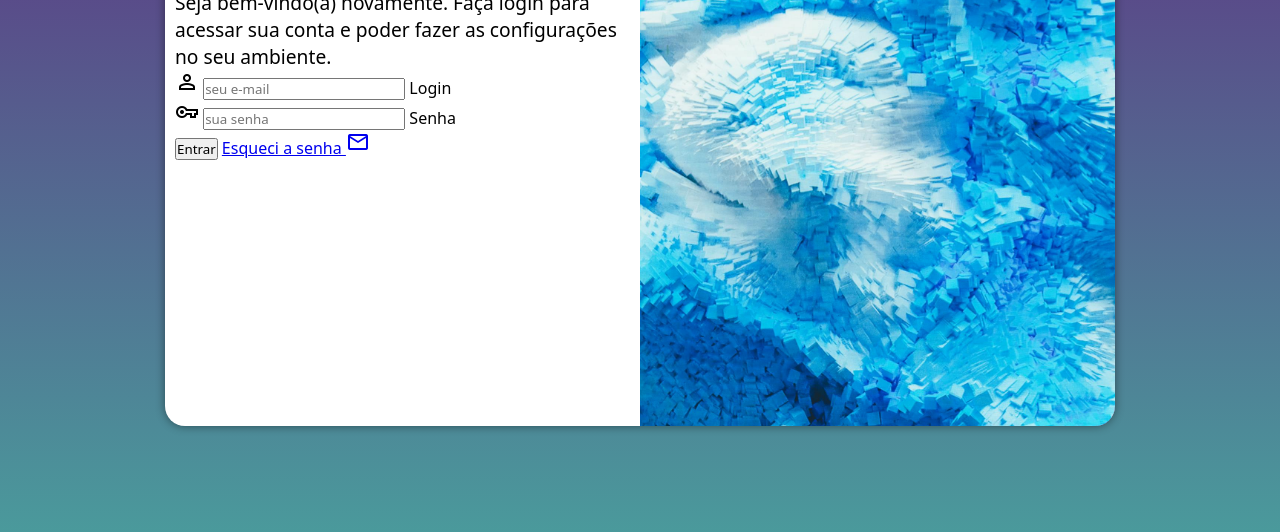
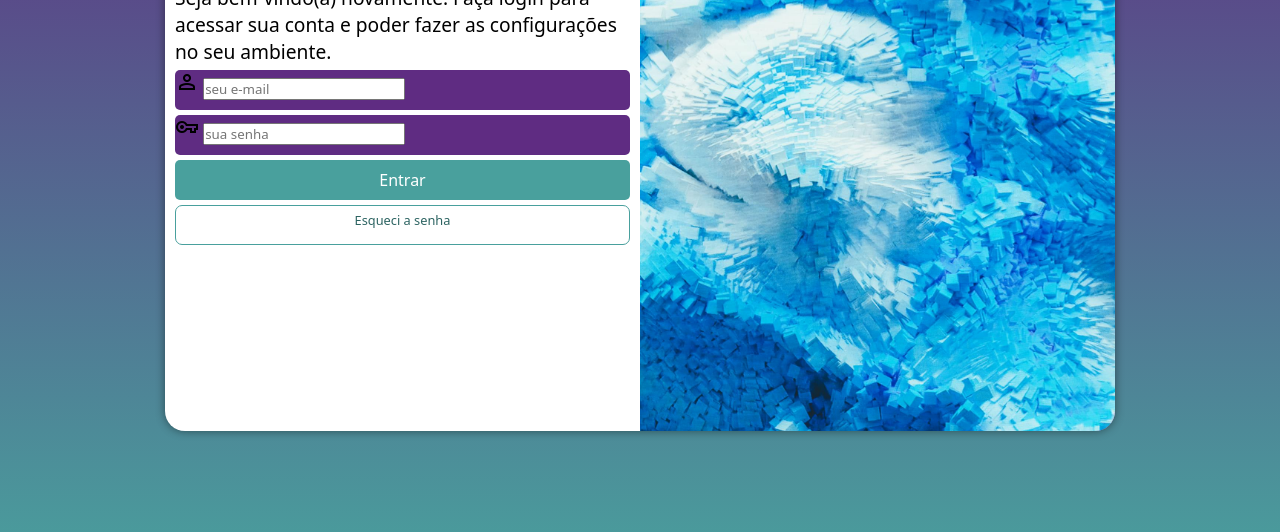
Before and after one commit to ClaudioGuibson/Projeto-login, a plain HTML site: page index.html in a window 1280 px wide. Shown: the part 224-756 px from the top of the page. Drawn offline with nearby package versions, Linux system fonts and the light colour scheme.

Commit message:
criando o css do formulario

```diff
--- a/estilos/style.css
+++ b/estilos/style.css
@@ -24,7 +24,7 @@ main{
 
     background-color:white;
     width: 250px;
-    height: 500px;
+    height: 510px;
     border-radius: 20px;
     overflow: hidden;
     box-shadow: 0px 0px 10px rgba(0, 0, 0, 0.454);
@@ -48,3 +48,47 @@ main{
 #formulario > p{
     font-size: 0.8em;
 }
+.campo{
+    background-color: #5f2c82;
+    width: 100%;
+    height: 40px;
+    display: block;
+    border-radius: 5px;
+    margin: 5px 0;
+}
+div.campo > label {
+    display: none;
+}
+form > input[type=submit]{
+    display: block;
+    font-size: 1em;
+    width: 100%;
+    height: 40px;
+    background-color:#49a09d;
+    color:white;
+    border:none;
+    border-radius:5px;
+}
+form > input[type=submit]:hover{
+    background-color:#2d6462;
+}
+.botao{
+    display: block;
+    text-align: center;
+    font-size:1em;
+    width:100%;
+    height:40px;
+    padding-top: 5px;
+    margin-top: 5px;
+    background-color: white;
+    color:#2d6462;
+    border:1px solid #49a09d;
+    border-radius:7px;
+    text-decoration: none;
+}
+.botao:hover{
+    background-color: #6cd3cf;
+}
+.botao{
+    font-size:0.8em
+}
--- a/index.html
+++ b/index.html
@@ -29,7 +29,7 @@
                         <label for="isenha">Senha</label>
                     </div>
                     <input type="submit" value="Entrar">
-                    <a href="esqueci.html">Esqueci a senha <span class="material-symbols-outlined">mail</span></a>
+                    <a href="esqueci.html" class="botao">Esqueci a senha</a>
                 </form>
             </div>
         </section>
```
